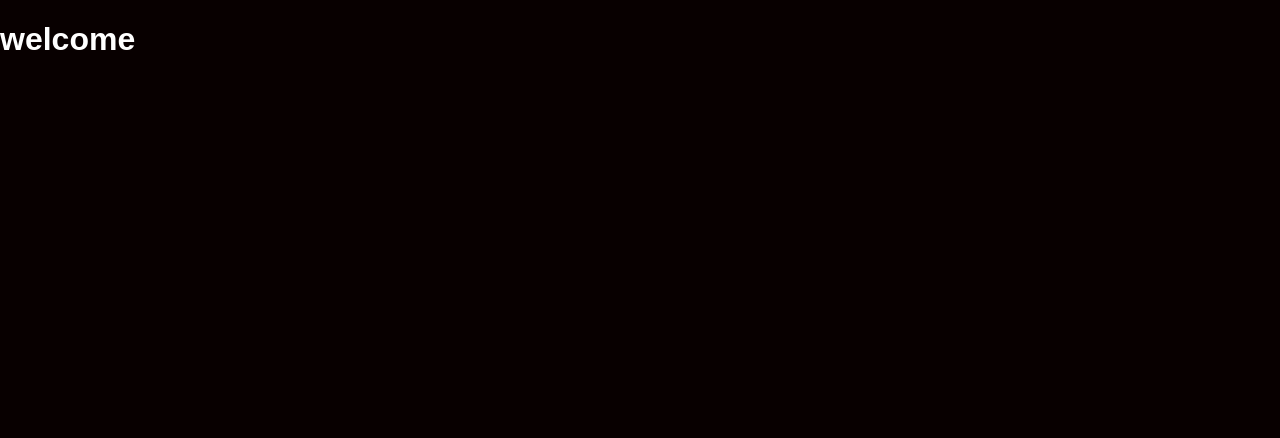
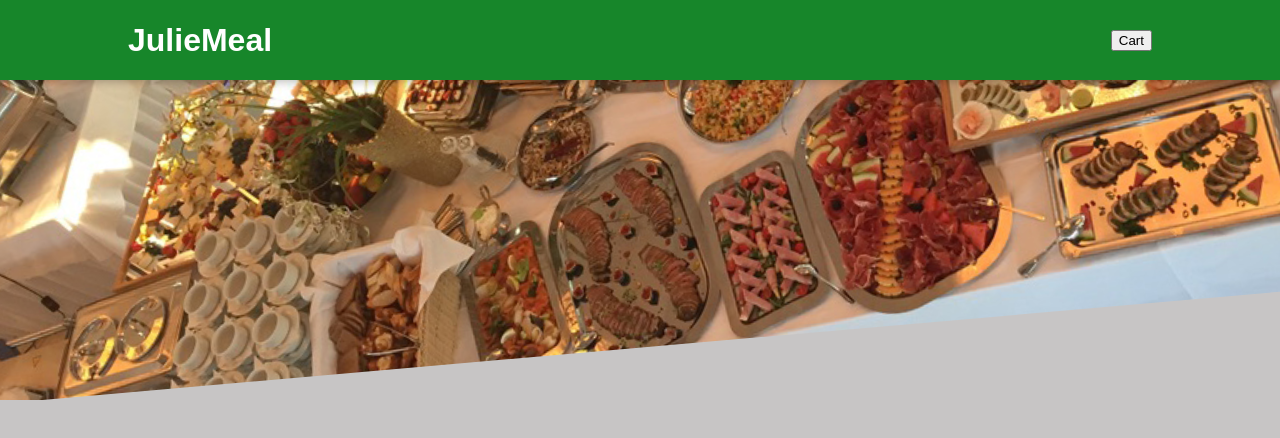
Before and after one commit to Cabraham1/food-order-App, a React (Create React App) app: page / in a window 1280 px wide. Shown: the top 438 px of the page. Built offline with nearby package versions, Linux system fonts and the light colour scheme.

Commit message:
add header components

```diff
--- a/src/App.js
+++ b/src/App.js
@@ -1,11 +1,12 @@
 import React from 'react';
+import Header from './components/Layout/Header';
 
 
 function App() {
 
   return (
     <React.Fragment>
-      <h1>welcome</h1>
+      <Header/>
     </React.Fragment>
   );
 }
--- /dev/null
+++ b/src/components/Layout/Header.js
@@ -0,0 +1,19 @@
+import React from "react";
+import classes from "./Header.module.css";
+import MealImage from "../../assets/meals.jpg";
+
+const Header = (props) => {
+  return (
+    <React.Fragment>
+      <header className={classes.header}>
+        <h1>JulieMeal</h1>
+        <button>Cart</button>
+      </header>
+      <div className={classes['main-image']}>
+        <img src={MealImage} alt="a table full of different meals" />
+      </div>
+    </React.Fragment>
+  );
+};
+
+export default Header;
--- /dev/null
+++ b/src/components/Layout/Header.module.css
@@ -0,0 +1,29 @@
+.header {
+  position: fixed;
+  top: 0;
+  left: 0;
+  width: 100%;
+  height: 5rem;
+  background-color: #17862a;
+  color: white;
+  display: flex;
+  justify-content: space-between;
+  align-items: center;
+  padding: 0 10%;
+  box-shadow: 0 2px 8px rgba(0, 0, 0, 0.25);
+  z-index: 10;
+}
+
+.main-image {
+  width: 100%;
+  height: 25rem;
+  z-index: 0;
+  overflow: hidden;
+}
+
+.main-image img {
+  width: 120%;
+  height: 100%;
+  object-fit: cover;
+  transform: rotateZ(-5deg) translateY(-4rem) translateX(-1rem);
+}
--- a/src/index.css
+++ b/src/index.css
@@ -4,8 +4,8 @@
 
 html {
   font-family: sans-serif;
-  background: rgb(8, 0, 0);
-  color: white;
+  background: rgb(199, 197, 197);
+  color: rgb(70, 35, 35);
 }
 
 body {
```
Also changed, not shown: src/assets/meals.jpg (added).
